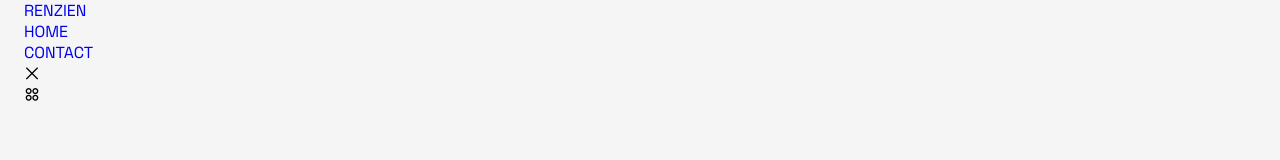
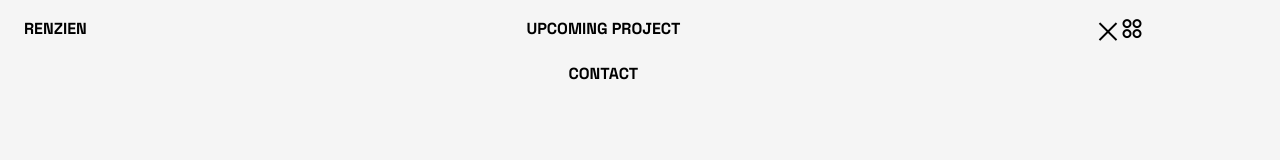
Before and after one commit to renzien/Under-Maintenance, a plain HTML site: page index.html in a window 1280 px wide. Drawn offline with nearby package versions, Linux system fonts and the light colour scheme.

Commit message:
Navbar & Header

```diff
--- a/assets/css/style.css
+++ b/assets/css/style.css
@@ -71,3 +71,72 @@ img {
 }
 
 /* Header & Navigasi */
+.header {
+    position: fixed;
+    width: 100%;
+    top: 0;
+    left: 0;
+    background-color: var(--white-color);
+    z-index: var(--z-fixed);
+    transition: box-shadow .4s;
+}
+
+.nav {
+    position: relative;
+    height: var(--header-height);
+    display: flex;
+    justify-content: space-between;
+    align-items: center;
+}
+
+.nav__logo {
+    color: var(--black-color);
+    font-weight: var(--font-bold);
+}
+
+.nav__toggle,
+.nav__close {
+    font-size: 1.5rem;
+    cursor: pointer;
+}
+
+/* Navigasi buat Mobile */
+@media screen and (max-width: 1150px) {
+    .nav__menu {
+        position: fixed;
+        top: -100%;
+        left: 0;
+        background-color: var(--white-color);
+        width: 100%;
+        padding-block: 4.5rem;
+        box-shadow: 0 8px 16px hsla(0, 0%, 0%, .1);
+        transition: top .4s;
+    }
+}
+
+.nav__list {
+    text-align: center;
+    display: flex;
+    flex-direction: column;
+    row-gap: 1.5rem;
+}
+
+.nav__link {
+    color: var(--black-color);
+    font-weight: var(--font-bold);
+}
+
+.nav__link:hover {
+    text-decoration: underline;
+}
+
+.nav__close {
+    position: absolute;
+    top: 1rem;
+    right: 1.5rem;
+}
+
+/* Munculin Menu */
+.show-menu {
+    top: 0;
+}
--- a/assets/js/main.js
+++ b/assets/js/main.js
@@ -0,0 +1,18 @@
+// Memunculkan Menu
+const navMenu = document.getElementById("nav-menu"),
+  navToggle = document.getElementById("nav-toggle"),
+  navClose = document.getElementById("nav-close");
+
+// Munculin Menu
+if(navToggle) {
+    navToggle.addEventListener('click', () => {
+        navMenu.classList.add('show-menu')
+    })
+}
+
+// Hilangkan Menu
+if(navClose){
+    navClose.addEventListener('click', () => {
+        navMenu.classList.remove('show-menu')
+    })
+}
--- a/index.html
+++ b/index.html
@@ -23,6 +23,10 @@
                 <ul class="nav__list">
                     <li>
                         <a href="#" class="nav__link">HOME</a>
+                    </li>
+
+                    <li>
+                        <a href="#" class="nav__link">UPCOMING PROJECT</a>
                     </li>
 
                     <li>
```
